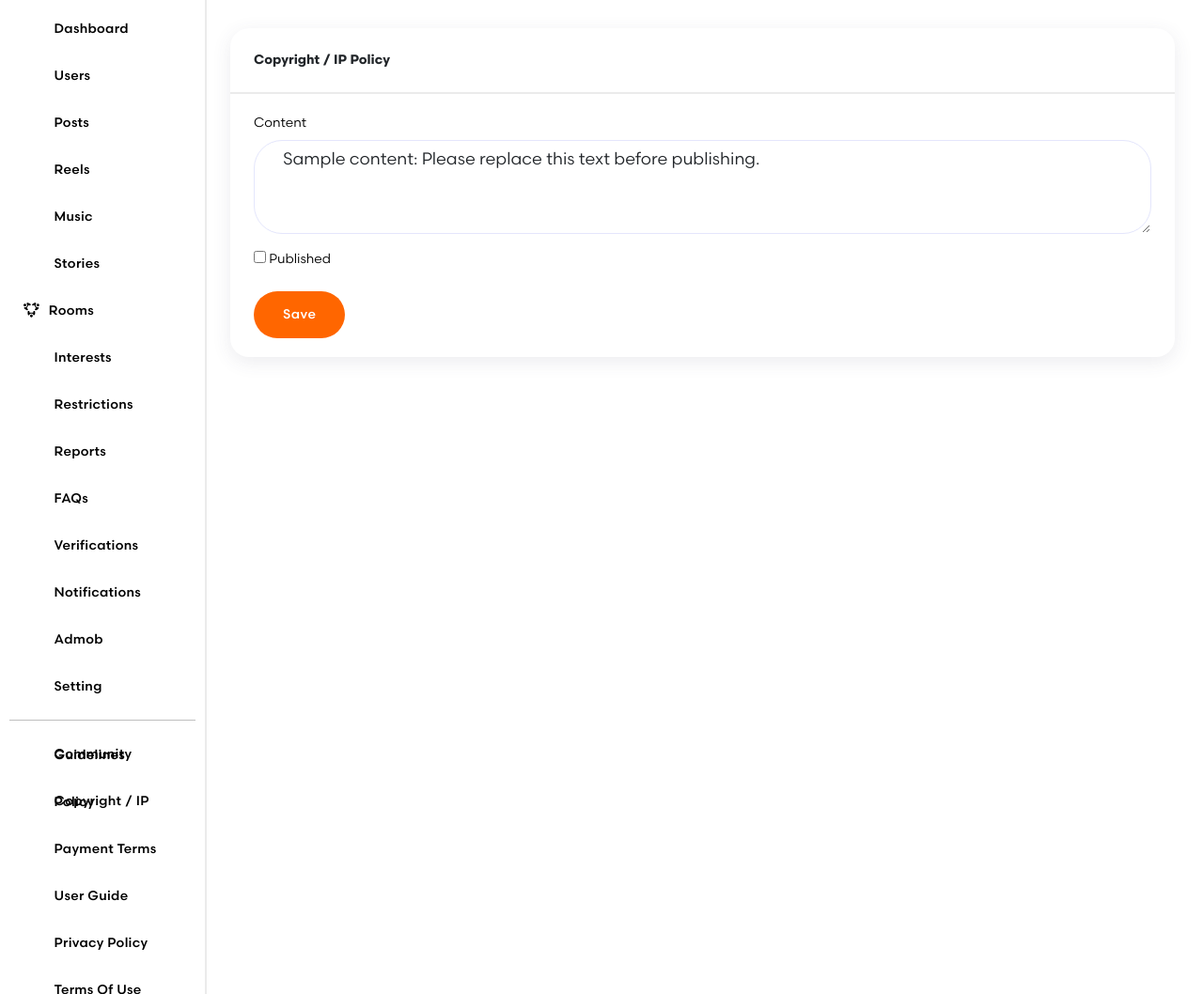
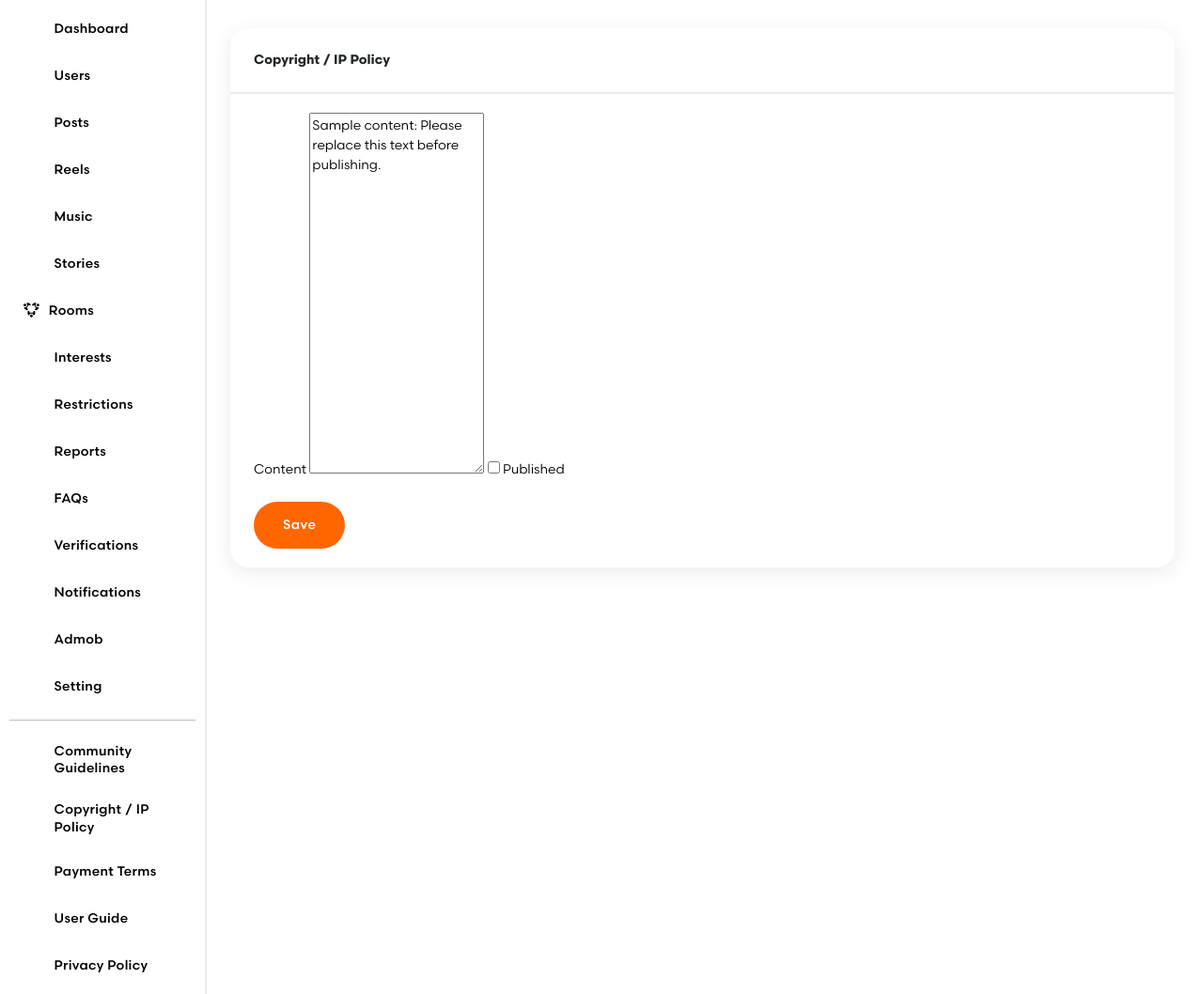
Before and after one commit to AlfaSolutionsDotNet/solo_backend_laravel, a Laravel app: page /documents/copyright-ip-policy/edit in a window 1280 px wide. Shown: the part 70-1128 px from the top of the page at 94% size. Run offline with Laravel 9, Linux system fonts and the light colour scheme; the visitor is signed in with stand-in values (Sample User, id 1); data that the repository does not hold is empty; parts of the project's set-up code (start-up, migrations or seed data) failed here and were passed over; some libraries are stand-ins or nearby versions.

Commit message:
legal doc fixes

```diff
--- a/app/Http/Controllers/PagesController.php
+++ b/app/Http/Controllers/PagesController.php
@@ -117,7 +117,7 @@ class PagesController extends Controller
         abort_unless(isset(self::DOCUMENTS[$slug]), 404);
         $document = DB::table('legal_documents')->where('slug', $slug)->where('published', true)->first();
         abort_unless($document && trim($document->content) !== '', 404);
-        return response('<!doctype html><html><head><meta name="viewport" content="width=device-width, initial-scale=1"><meta charset="utf-8"><title>'.e(self::DOCUMENTS[$slug]).'</title></head><body><h1>'.e(self::DOCUMENTS[$slug]).'</h1><p>'.nl2br(e($document->content)).'</p></body></html>');
+        return response('<!doctype html><html><head><meta name="viewport" content="width=device-width, initial-scale=1"><meta charset="utf-8"><title>'.e(self::DOCUMENTS[$slug]).'</title></head><body><h1>'.e(self::DOCUMENTS[$slug]).'</h1><div>'.$document->content.'</div></body></html>')->header('Content-Security-Policy', "default-src 'none'; style-src 'unsafe-inline'; img-src https: data:; base-uri 'none'; form-action 'none'");
     }
 
 }
--- a/resources/views/include/app.blade.php
+++ b/resources/views/include/app.blade.php
@@ -36,6 +36,11 @@
     <link href="{{ asset('asset/css/style.css') }}" rel="stylesheet">
 
 
+<style>
+        .main-sidebar .sidebar-menu li.documentSideA a { height: auto; min-height: 40px; padding-top: 8px; padding-bottom: 8px; }
+        .main-sidebar .sidebar-menu li.documentSideA a span { line-height: 1.3; }
+        .main-sidebar .sidebar-menu li.documentSideA a .feather { flex-shrink: 0; }
+    </style>
 </head>
 
 <body>
@@ -186,7 +191,7 @@
                         </li>
                         <hr>
                         @foreach (['community-guidelines' => 'Community Guidelines', 'copyright-ip-policy' => 'Copyright / IP Policy', 'payment-terms' => 'Payment Terms', 'user-guide' => 'User Guide'] as $slug => $title)
-                        <li class="sideBarli">
+                        <li class="sideBarli documentSideA">
                             <a href="{{ route('documents.edit', $slug) }}" class="nav-link">
                                 <i data-feather="file-text"></i><span>{{ $title }}</span>
                             </a>
--- a/resources/views/pages/editDocument.blade.php
+++ b/resources/views/pages/editDocument.blade.php
@@ -6,10 +6,18 @@
     <form method="post" action="{{ route('documents.save', $slug) }}">
         @csrf
         <label for="content">Content</label>
-        <textarea class="form-control" id="content" name="content" rows="18">{{ old('content', $document->content ?? 'Sample content: Please replace this text before publishing.') }}</textarea>
+        <textarea class="summernote-simple" id="content" name="content" rows="18">{{ old('content', $document->content ?? 'Sample content: Please replace this text before publishing.') }}</textarea>
         <label class="mt-3"><input type="checkbox" name="published" value="1" {{ old('published', $document->published ?? false) ? 'checked' : '' }}> Published</label>
         <div class="mt-3"><button type="submit" class="btn theme-btn text-white">Save</button>
         @if ($document && $document->published) <a href="{{ route('documents.show', $slug) }}" target="_blank" rel="noopener" class="btn btn-secondary">Preview</a> @endif</div>
     </form>
 </div></div>
 @endsection
+
+@section('header')
+<script>
+    $(document).ready(function () {
+        $('#content').summernote({ height: 550 });
+    });
+</script>
+@endsection
```
